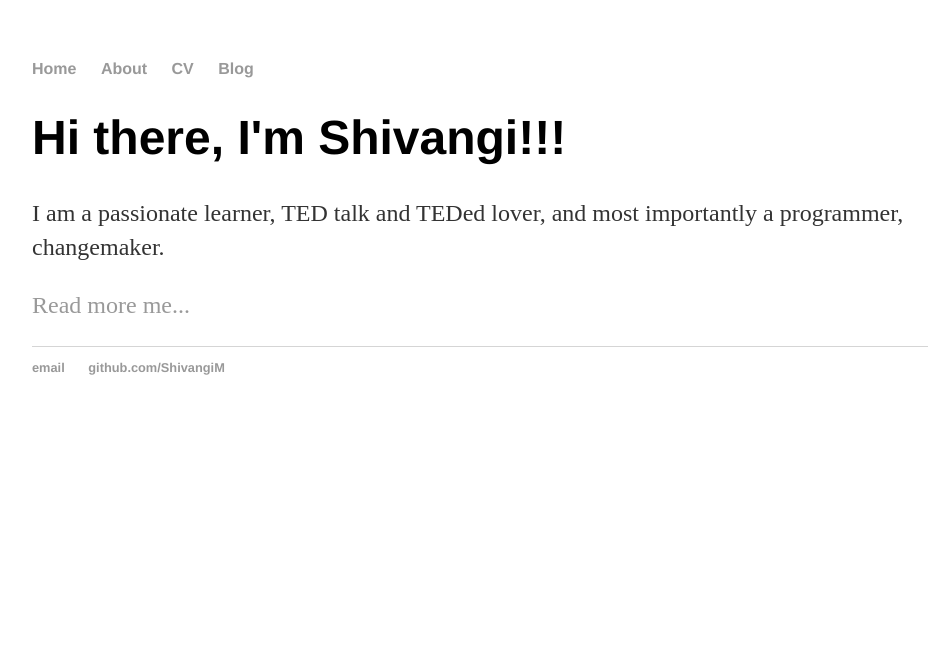
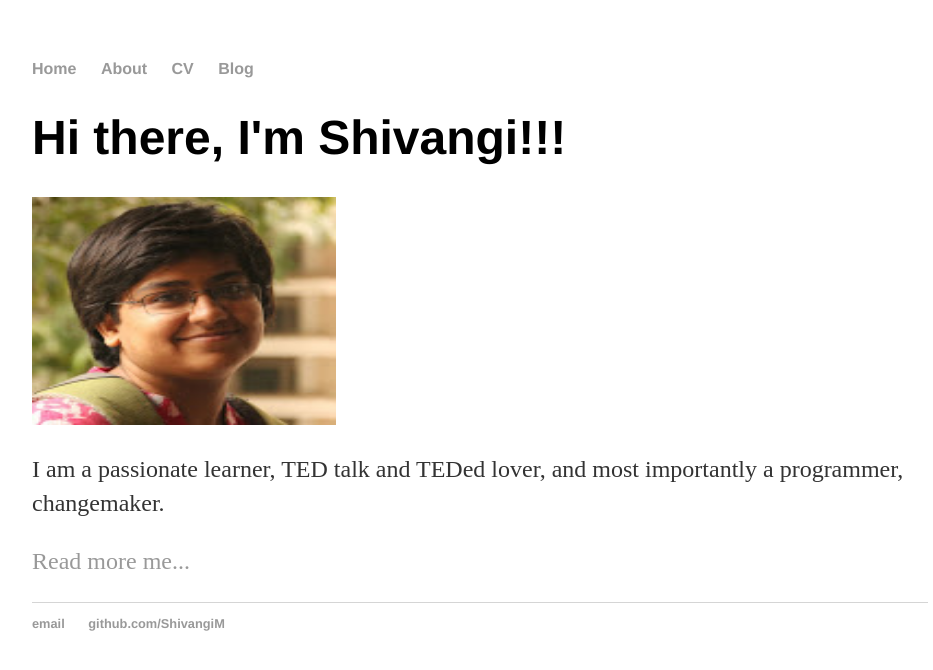
Before and after one commit to ShivangiM/shivangim.github.io, a Jekyll site: the page built from index.html, in a window 1280 px wide. Shown: the top 670 px of the page, without its empty margins (160-1093 px from the left). Built offline with Jekyll 4.4.1, drawn with Linux system fonts in a browser that asks for light colours.

Commit message:
Update index.html

```diff
--- a/index.html
+++ b/index.html
@@ -4,6 +4,7 @@ title: Shivangi Motwani
 ---
 <div class="blurb">
 	<h1>Hi there, I'm Shivangi!!!</h1>
+	<img src="Shivangi.jpg" alt="Shivangi Motwani" style="width:304px;height:228px;">
 	<p>I am a passionate learner, TED talk and TEDed lover, and most importantly a programmer, changemaker.</p>
 	<p> <a href="/about">Read more me...</a></p>
 </div><!-- /.blurb -->
```
